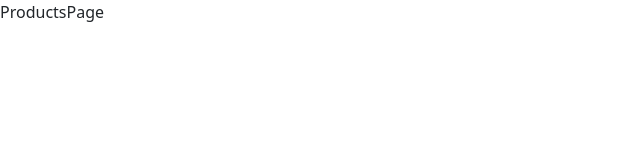
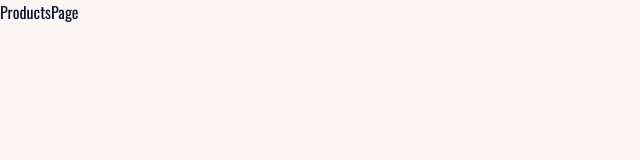
Before and after one commit to Aim4dabush/general-admin, a React (Vite) app: page /products in a window 1280 px wide. Shown: the top 160 px of the page, without its empty margins (0-640 px from the left). Built offline with nearby package versions, Linux system fonts and the light colour scheme.

Commit message:
index.scss - created global tag styles

```diff
--- a/src/index.scss
+++ b/src/index.scss
@@ -0,0 +1,40 @@
+@import './SassVariables.scss';
+
+*,
+*::after,
+*::before {
+  box-sizing: border-box;
+  font-family: $oswald;
+}
+
+body {
+  background-color: $primary;
+  color: $secondary;
+  font-weight: $regular;
+  margin: 0;
+  padding: 0;
+}
+
+h1,
+h2,
+h3,
+h4,
+h5,
+h6 {
+  margin: 0;
+}
+
+p {
+  margin: 0;
+}
+
+ul {
+  list-style: none;
+  margin: 0;
+  padding: 0;
+
+  li {
+    margin: 0;
+    padding: 0;
+  }
+}
```
